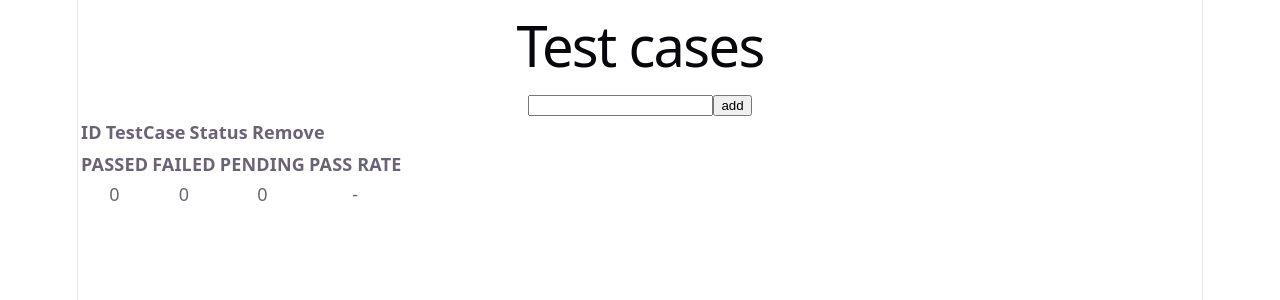
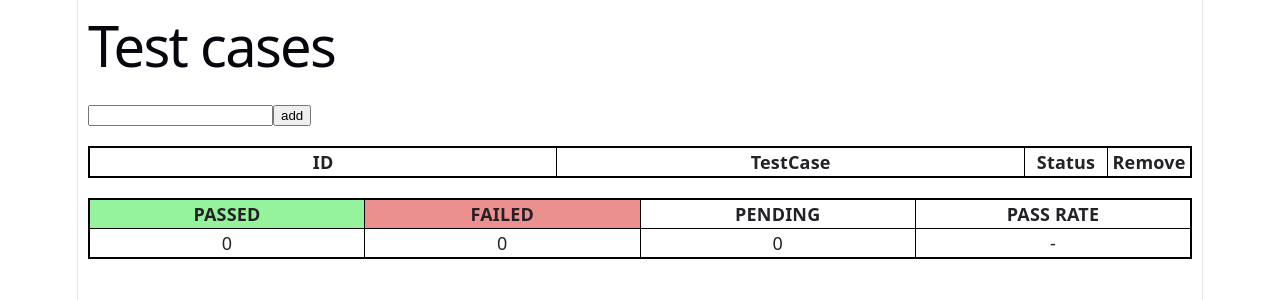
Before and after one commit to y-yuta-y/test-case-management, a React (Vite) app in the folder testcase-manage-vite/: page / in a window 1280 px wide. Shown: the top 300 px of the page. Built offline with nearby package versions, Linux system fonts and the light colour scheme.

Commit message:
modify css, details are below.
- add margin
- add color by status
- adjust font color

```diff
--- a/testcase-manage-vite/src/App.css
+++ b/testcase-manage-vite/src/App.css
@@ -1,184 +1,44 @@
-.counter {
-  font-size: 16px;
-  padding: 5px 10px;
-  border-radius: 5px;
-  color: var(--accent);
-  background: var(--accent-bg);
-  border: 2px solid transparent;
-  transition: border-color 0.3s;
-  margin-bottom: 24px;
-
-  &:hover {
-    border-color: var(--accent-border);
-  }
-  &:focus-visible {
-    outline: 2px solid var(--accent);
-    outline-offset: 2px;
-  }
+h1{
+  text-align: left;
+  margin-left: 10px;
 }
 
-.hero {
-  position: relative;
-
-  .base,
-  .framework,
-  .vite {
-    inset-inline: 0;
-    margin: 0 auto;
-  }
-
-  .base {
-    width: 170px;
-    position: relative;
-    z-index: 0;
-  }
-
-  .framework,
-  .vite {
-    position: absolute;
-  }
-
-  .framework {
-    z-index: 1;
-    top: 34px;
-    height: 28px;
-    transform: perspective(2000px) rotateZ(300deg) rotateX(44deg) rotateY(39deg)
-      scale(1.4);
-  }
-
-  .vite {
-    z-index: 0;
-    top: 107px;
-    height: 26px;
-    width: auto;
-    transform: perspective(2000px) rotateZ(300deg) rotateX(40deg) rotateY(39deg)
-      scale(0.8);
-  }
+div{
+  margin: 10px;
 }
 
-#center {
-  display: flex;
-  flex-direction: column;
-  gap: 25px;
-  place-content: center;
-  place-items: center;
-  flex-grow: 1;
-
-  @media (max-width: 1024px) {
-    padding: 32px 20px 24px;
-    gap: 18px;
-  }
+#case-input{
+  text-align: left;
 }
 
-#next-steps {
-  display: flex;
-  border-top: 1px solid var(--border);
-  text-align: left;
-
-  & > div {
-    flex: 1 1 0;
-    padding: 32px;
-    @media (max-width: 1024px) {
-      padding: 24px 20px;
-    }
-  }
-
-  .icon {
-    margin-bottom: 16px;
-    width: 22px;
-    height: 22px;
-  }
-
-  @media (max-width: 1024px) {
-    flex-direction: column;
-    text-align: center;
-  }
+table{
+  border-collapse: collapse;
+  border: 2px solid rgb(0,0,0);
 }
 
-#docs {
-  border-right: 1px solid var(--border);
-
-  @media (max-width: 1024px) {
-    border-right: none;
-    border-bottom: 1px solid var(--border);
-  }
+th,
+td{
+  border: 1px solid rgb(0,0,0);
 }
 
-#next-steps ul {
-  list-style: none;
-  padding: 0;
-  display: flex;
-  gap: 8px;
-  margin: 32px 0 0;
-
-  .logo {
-    height: 18px;
-  }
-
-  a {
-    color: var(--text-h);
-    font-size: 16px;
-    border-radius: 6px;
-    background: var(--social-bg);
-    display: flex;
-    padding: 6px 12px;
-    align-items: center;
-    gap: 8px;
-    text-decoration: none;
-    transition: box-shadow 0.3s;
-
-    &:hover {
-      box-shadow: var(--shadow);
-    }
-    .button-icon {
-      height: 18px;
-      width: 18px;
-    }
-  }
-
-  @media (max-width: 1024px) {
-    margin-top: 20px;
-    flex-wrap: wrap;
-    justify-content: center;
-
-    li {
-      flex: 1 1 calc(50% - 8px);
-    }
-
-    a {
-      width: 100%;
-      justify-content: center;
-      box-sizing: border-box;
-    }
-  }
+#case-list,
+#summary-table{
+  table-layout: fixed;
+  width: 100%;
 }
 
-#spacer {
-  height: 88px;
-  border-top: 1px solid var(--border);
-  @media (max-width: 1024px) {
-    height: 48px;
-  }
+.button-width{
+  width: 80px;
 }
 
-.ticks {
-  position: relative;
-  width: 100%;
+.stat-passed{
+  background-color: var(--passed-bg-color);
+}
 
-  &::before,
-  &::after {
-    content: '';
-    position: absolute;
-    top: -4.5px;
-    border: 5px solid transparent;
-  }
+.stat-failed{
+  background-color: var(--failed-bg-color);
+}
 
-  &::before {
-    left: 0;
-    border-left-color: var(--border);
-  }
-  &::after {
-    right: 0;
-    border-right-color: var(--border);
-  }
-}
+/* .stat-pending{
+  background-color: var(--pending-bg-color);
+} */
--- a/testcase-manage-vite/src/App.tsx
+++ b/testcase-manage-vite/src/App.tsx
@@ -64,19 +64,19 @@ function App() {
           <button>add</button>
         </form>
       </div>
-      <div id='case-list'>
-        <table>
+      <div>
+        <table id='case-list'>
           <thead>
             <tr>
               <th>ID</th>
               <th>TestCase</th>
-              <th>Status</th>
-              <th>Remove</th>
+              <th className='button-width'>Status</th>
+              <th className='button-width'>Remove</th>
             </tr>
           </thead>
           <tbody>
             {cases.map((c) =>
-            <tr key={c.id}>
+            <tr key={c.id} className={`stat-${c.status}`}>
               <td>{c.id.slice(0,5)}</td>
               <td>{c.name}</td>
               <td>
@@ -94,13 +94,13 @@ function App() {
           </tbody>
         </table>
       </div>
-      <div id='summary'>
-        <table>
+      <div>
+        <table id='summary-table'>
           <thead>
             <tr>
-              <th>PASSED</th>
-              <th>FAILED</th>
-              <th>PENDING</th>
+              <th className='stat-passed'>PASSED</th>
+              <th className='stat-failed'>FAILED</th>
+              <th className='stat-pending'>PENDING</th>
               <th>PASS RATE</th>
             </tr>
           </thead>
--- a/testcase-manage-vite/src/index.css
+++ b/testcase-manage-vite/src/index.css
@@ -1,5 +1,5 @@
 :root {
-  --text: #6b6375;
+  --text: #242127;
   --text-h: #08060d;
   --bg: #fff;
   --border: #e5e4e7;
@@ -25,6 +25,10 @@
   -webkit-font-smoothing: antialiased;
   -moz-osx-font-smoothing: grayscale;
 
+  --passed-bg-color: rgb(148, 243, 155);
+  --failed-bg-color: rgb(236, 143, 143);
+  --pending-bg-color: rgb(233, 216, 142);
+
   @media (max-width: 1024px) {
     font-size: 16px;
   }
@@ -32,7 +36,7 @@
 
 @media (prefers-color-scheme: dark) {
   :root {
-    --text: #9ca3af;
+    --text: #dde4f1;
     --text-h: #f3f4f6;
     --bg: #16171d;
     --border: #2e303a;
@@ -43,6 +47,10 @@
     --social-bg: rgba(47, 48, 58, 0.5);
     --shadow:
       rgba(0, 0, 0, 0.4) 0 10px 15px -3px, rgba(0, 0, 0, 0.25) 0 4px 6px -2px;
+
+    --passed-bg-color: rgb(0, 104, 7);
+    --failed-bg-color: rgb(167, 25, 25);
+    --pending-bg-color: rgb(136, 112, 5);
   }
 
   #social .button-icon {
```
